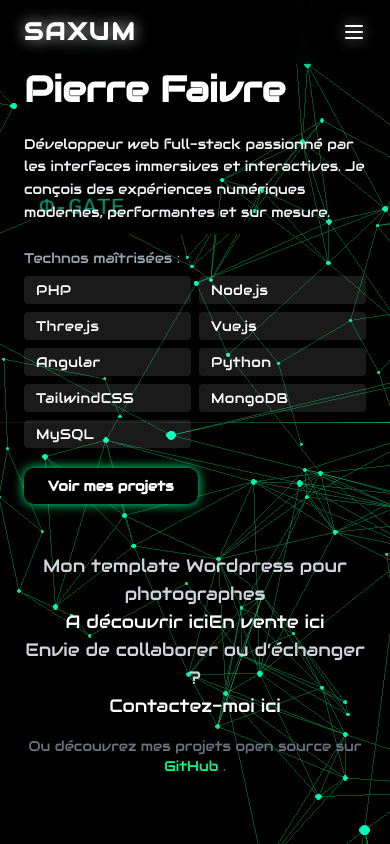
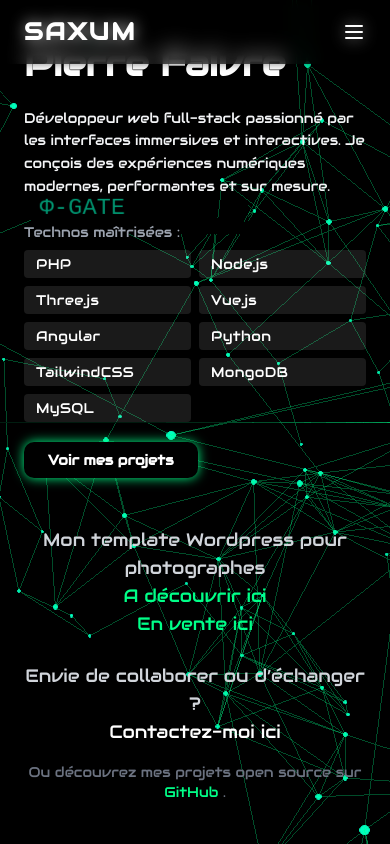
Before and after one commit to Saxum-0/neonbrain, a Vue app: page / in a window 390 px wide. Built offline with nearby package versions, Linux system fonts and the light colour scheme.

Commit message:
✅ Finalisation responsive NavBar + fix index.lock

```diff
--- a/src/views/Home.vue
+++ b/src/views/Home.vue
@@ -43,10 +43,11 @@
       <div class="mt-12 text-center">
         <p class="text-lg text-gray-300">
     Mon template Wordpress pour photographes <br />
-    <a href="www.saxum.space" class="text-[#ffffff] hover:underline">A découvrir ici</a>
-    <a href="https://saxumshop.etsy.com" class="text-[#ffffff] hover:underline">En vente ici</a>
+    <a href="www.saxum.space" class="text-[#00ff88] hover:underline">A découvrir ici</a><br>
+    <a href="https://saxumshop.etsy.com" class="text-[#00ff88] hover:underline">En vente ici</a>
 
   </p>
+  <br>
   <p class="text-lg text-gray-300">
     Envie de collaborer ou d’échanger ?<br />
     <a href="/contact" class="text-[#ffffff] hover:underline">Contactez-moi ici</a>
```
